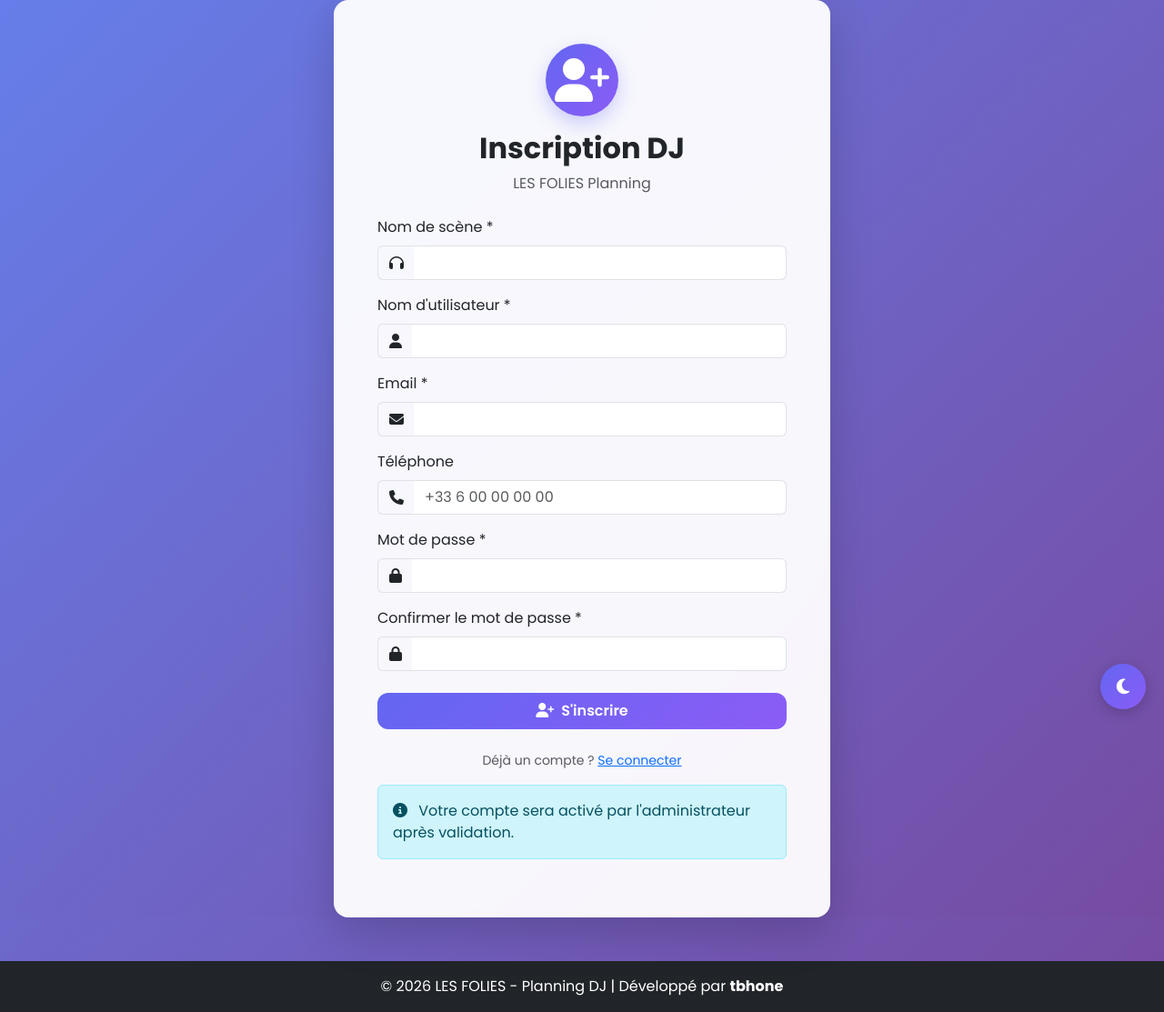
After one commit to theblackhat17/planning-folies, a Flask app: page /register in a window 1280 px wide. The commit adds this page. Shown: the whole page at 91% size. Run offline with Flask 3, Linux system fonts and the light colour scheme.

Commit message:
✨ Feature: Inscription DJs avec validation admin

```diff
--- a/folies-planning/app.py
+++ b/folies-planning/app.py
@@ -136,6 +136,58 @@ def do_login():
     else:
         flash('Identifiants incorrects.', 'danger')
         return redirect(url_for('login'))
+# Route inscription GET
+@app.route('/register', methods=['GET'])
+def register():
+    if current_user.is_authenticated:
+        return redirect(url_for('index'))
+    return render_template('auth/register.html')
+
+# Route inscription POST
+@app.route('/register', methods=['POST'])
+def do_register():
+    dj_name = request.form.get('dj_name')
+    username = request.form.get('username')
+    email = request.form.get('email')
+    phone = request.form.get('phone')
+    password = request.form.get('password')
+    password_confirm = request.form.get('password_confirm')
+
+    # Validation
+    if password != password_confirm:
+        flash('Les mots de passe ne correspondent pas.', 'danger')
+        return redirect(url_for('register'))
+
+    if User.query.filter_by(username=username).first():
+        flash('Ce nom d\'utilisateur existe déjà.', 'danger')
+        return redirect(url_for('register'))
+
+    if User.query.filter_by(email=email).first():
+        flash('Cet email existe déjà.', 'danger')
+        return redirect(url_for('register'))
+
+    try:
+        # Créer le compte INACTIF (en attente de validation)
+        new_dj = User(
+            username=username,
+            email=email,
+            dj_name=dj_name,
+            phone=phone,
+            is_admin=False,
+            is_active=False  # ← INACTIF par défaut
+        )
+        new_dj.set_password(password)
+
+        db.session.add(new_dj)
+        db.session.commit()
+
+        flash('Inscription réussie ! Votre compte sera activé par l\'administrateur.', 'success')
+        return redirect(url_for('login'))
+
+    except Exception as e:
+        db.session.rollback()
+        flash(f'Erreur lors de l\'inscription: {str(e)}', 'danger')
+        return redirect(url_for('register'))
 
 @app.route('/logout')
 @login_required
@@ -409,11 +461,17 @@ def admin_dashboard():
     months = ['Janvier', 'Février', 'Mars', 'Avril', 'Mai', 'Juin',
               'Juillet', 'Août', 'Septembre', 'Octobre', 'Novembre', 'Décembre']
 
+    # Demandes d'inscription en attente
+    pending_djs = User.query.filter_by(is_admin=False, is_active=False).all()
+    pending_count = len(pending_djs)
+
     return render_template('admin/dashboard.html',
                          stats=stats,
                          calendar_data=calendar_data,
                          conflicts_data=conflicts_data,
                          all_djs=all_djs,
+                         pending_djs=pending_djs,
+                         pending_count=pending_count,
                          current_month=month,
                          current_year=year,
                          months=months)
@@ -556,6 +614,55 @@ def admin_delete_dj():
         db.session.delete(dj)
         db.session.commit()
 
+        return jsonify({'success': True})
+
+    except Exception as e:
+        db.session.rollback()
+        return jsonify({'success': False, 'error': str(e)})
+# Route pour approuver un DJ
+@app.route('/admin/approve-dj', methods=['POST'])
+@login_required
+def admin_approve_dj():
+    if not current_user.is_admin:
+        return jsonify({'success': False, 'error': 'Unauthorized'}), 403
+
+    data = request.get_json()
+    dj_id = data.get('dj_id')
+
+    try:
+        dj = User.query.get(dj_id)
+        if not dj or dj.is_admin:
+            return jsonify({'success': False, 'error': 'DJ not found'})
+
+        dj.is_active = True
+        db.session.commit()
+
+        flash(f'DJ {dj.dj_name} approuvé avec succès !', 'success')
+        return jsonify({'success': True})
+
+    except Exception as e:
+        db.session.rollback()
+        return jsonify({'success': False, 'error': str(e)})
+
+# Route pour refuser un DJ
+@app.route('/admin/reject-dj', methods=['POST'])
+@login_required
+def admin_reject_dj():
+    if not current_user.is_admin:
+        return jsonify({'success': False, 'error': 'Unauthorized'}), 403
+
+    data = request.get_json()
+    dj_id = data.get('dj_id')
+
+    try:
+        dj = User.query.get(dj_id)
+        if not dj or dj.is_admin:
+            return jsonify({'success': False, 'error': 'DJ not found'})
+
+        db.session.delete(dj)
+        db.session.commit()
+
+        flash(f'Demande de {dj.dj_name} refusée.', 'info')
         return jsonify({'success': True})
 
     except Exception as e:
--- a/folies-planning/templates/auth/login.html
+++ b/folies-planning/templates/auth/login.html
@@ -49,7 +49,7 @@
                         <!-- Info -->
                         <div class="text-center mt-4">
                             <p class="text-muted small">
-                                Pas encore de compte ? Contactez l'administrateur.
+                                    Pas encore de compte ? <a href="{{ url_for('register') }}" class="text-primary fw-bold">S'inscrire</a>
                             </p>
                         </div>
 
--- /dev/null
+++ b/folies-planning/templates/auth/register.html
@@ -0,0 +1,94 @@
+{% extends "base.html" %}
+
+{% block title %}Inscription DJ - LES FOLIES{% endblock %}
+
+{% block content %}
+<div class="login-container">
+    <div class="container">
+        <div class="row justify-content-center align-items-center min-vh-100">
+            <div class="col-md-6">
+                <div class="card shadow-lg border-0 rounded-4">
+                    <div class="card-body p-5">
+                        <!-- Logo -->
+                        <div class="text-center mb-4">
+                            <div class="logo-circle mx-auto mb-3">
+                                <i class="fas fa-user-plus fa-3x text-white"></i>
+                            </div>
+                            <h2 class="fw-bold">Inscription DJ</h2>
+                            <p class="text-muted">LES FOLIES Planning</p>
+                        </div>
+
+                        <!-- Formulaire -->
+                        <form method="POST" action="{{ url_for('register') }}">
+                            <div class="mb-3">
+                                <label for="dj_name" class="form-label">Nom de scène *</label>
+                                <div class="input-group">
+                                    <span class="input-group-text"><i class="fas fa-headphones"></i></span>
+                                    <input type="text" class="form-control" id="dj_name" name="dj_name" required>
+                                </div>
+                            </div>
+
+                            <div class="mb-3">
+                                <label for="username" class="form-label">Nom d'utilisateur *</label>
+                                <div class="input-group">
+                                    <span class="input-group-text"><i class="fas fa-user"></i></span>
+                                    <input type="text" class="form-control" id="username" name="username" required>
+                                </div>
+                            </div>
+
+                            <div class="mb-3">
+                                <label for="email" class="form-label">Email *</label>
+                                <div class="input-group">
+                                    <span class="input-group-text"><i class="fas fa-envelope"></i></span>
+                                    <input type="email" class="form-control" id="email" name="email" required>
+                                </div>
+                            </div>
+
+                            <div class="mb-3">
+                                <label for="phone" class="form-label">Téléphone</label>
+                                <div class="input-group">
+                                    <span class="input-group-text"><i class="fas fa-phone"></i></span>
+                                    <input type="tel" class="form-control" id="phone" name="phone" placeholder="+33 6 00 00 00 00">
+                                </div>
+                            </div>
+
+                            <div class="mb-3">
+                                <label for="password" class="form-label">Mot de passe *</label>
+                                <div class="input-group">
+                                    <span class="input-group-text"><i class="fas fa-lock"></i></span>
+                                    <input type="password" class="form-control" id="password" name="password" required>
+                                </div>
+                            </div>
+
+                            <div class="mb-4">
+                                <label for="password_confirm" class="form-label">Confirmer le mot de passe *</label>
+                                <div class="input-group">
+                                    <span class="input-group-text"><i class="fas fa-lock"></i></span>
+                                    <input type="password" class="form-control" id="password_confirm" name="password_confirm" required>
+                                </div>
+                            </div>
+
+                            <button type="submit" class="btn btn-primary w-100 py-2 fw-semibold">
+                                <i class="fas fa-user-plus me-2"></i>S'inscrire
+                            </button>
+                        </form>
+
+                        <!-- Lien connexion -->
+                        <div class="text-center mt-4">
+                            <p class="text-muted small">
+                                Déjà un compte ? <a href="{{ url_for('login') }}" class="text-primary">Se connecter</a>
+                            </p>
+                        </div>
+
+                        <!-- Info validation -->
+                        <div class="alert alert-info mt-3" role="alert">
+                            <i class="fas fa-info-circle me-2"></i>
+                            Votre compte sera activé par l'administrateur après validation.
+                        </div>
+                    </div>
+                </div>
+            </div>
+        </div>
+    </div>
+</div>
+{% endblock %}
```
Also changed, not shown: folies-planning/templates/admin/dashboard.html (+84 -0 lines).
